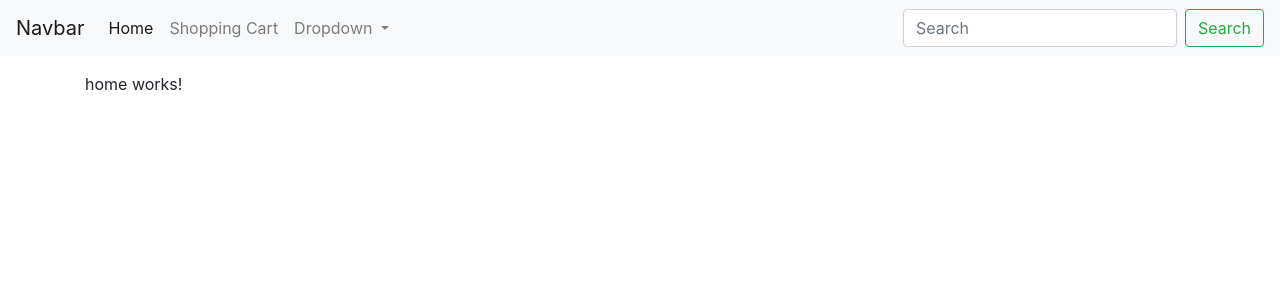
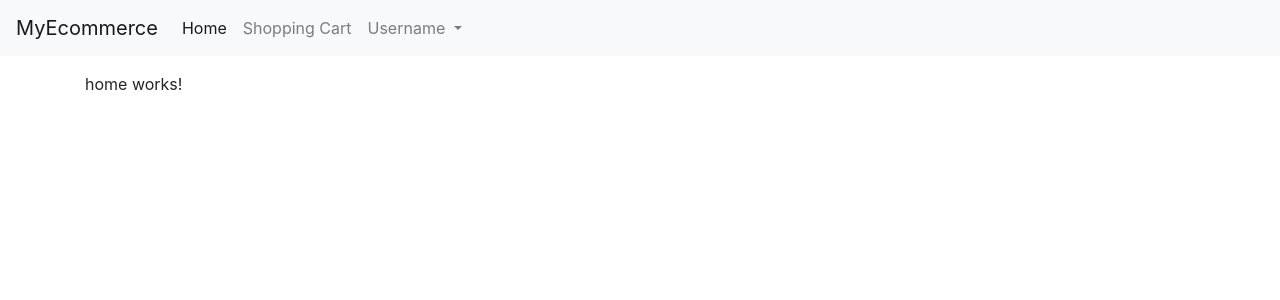
Before and after one commit to KevinW831205/Ecommerce, an Angular app: page / in a window 1280 px wide. Shown: the top 300 px of the page. Built offline with nearby package versions, Linux system fonts and the light colour scheme; what angularfire2 would draw is missing.

Commit message:
some markup on the navbar

```diff
--- a/src/app/navbar/navbar.component.html
+++ b/src/app/navbar/navbar.component.html
@@ -1,5 +1,5 @@
 <nav class="navbar navbar-expand-lg navbar-light bg-light fixed-top">
-    <a class="navbar-brand" href="#">Navbar</a>
+    <a class="navbar-brand" href="#">MyEcommerce</a>
     <button class="navbar-toggler" type="button" data-toggle="collapse" data-target="#navbarSupportedContent"
         aria-controls="navbarSupportedContent" aria-expanded="false" aria-label="Toggle navigation">
         <span class="navbar-toggler-icon"></span>
@@ -14,22 +14,24 @@
                 <a class="nav-link" routerLink="/shopping-cart">Shopping Cart</a>
             </li>
             <li ngbDropdown class="nav-item dropdown">
-                <a ngbDropdownToggle class="nav-link dropdown-toggle" href="#" id="navbarDropdown" role="button" data-toggle="dropdown"
-                    aria-haspopup="true" aria-expanded="false">
-                    Dropdown
+                <a ngbDropdownToggle class="nav-link dropdown-toggle" id="navbarDropdown" role="button"
+                    data-toggle="dropdown" aria-haspopup="true" aria-expanded="false">
+                    Username
                 </a>
                 <div ngbDropdownMenu class="dropdown-menu" aria-labelledby="navbarDropdown">
-                    <a class="dropdown-item" href="#">Action</a>
-                    <a class="dropdown-item" href="#">Another action</a>
-                    <div class="dropdown-divider"></div>
-                    <a class="dropdown-item" href="#">Something else here</a>
+                    <!-- <div class="dropdown-divider"></div> -->
+                    <a class="dropdown-item" routerLink="/my/orders">My Orders</a>
+                    <a class="dropdown-item" routerLink="/admin/orders">Manage Orders</a>
+                    <a class="dropdown-item" routerLink="/admin/products">Manage Products</a>
+                    <a class="dropdown-item">Log Out</a>
                 </div>
             </li>
 
         </ul>
-        <form class="form-inline my-2 my-lg-0">
+    </div>
+</nav>
+
+<!-- <form class="form-inline my-2 my-lg-0">
             <input class="form-control mr-sm-2" type="search" placeholder="Search" aria-label="Search">
             <button class="btn btn-outline-success my-2 my-sm-0" type="submit">Search</button>
-        </form>
-    </div>
-</nav>
+        </form> -->
```
